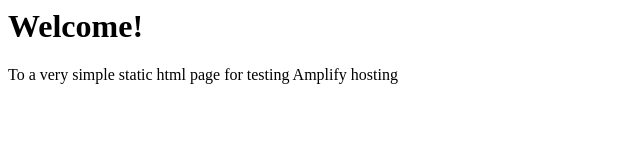
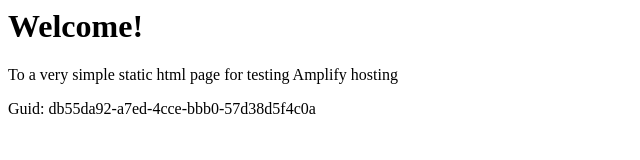
Before and after one commit to aws-aemilia-arn/Github-PR-Commit-Integration-Test-DoNotTouch-Gith-OKSLNVO2-v1-prod-eu-north-1, a website: page src/index.html in a window 1280 px wide. Shown: the whole page, without its empty margins (0-640 px from the left). Drawn offline with Linux system fonts and the light colour scheme.

Commit message:
commit from integ tests

```diff
--- a/src/index.html
+++ b/src/index.html
@@ -1,3 +1,5 @@
+
+
 <html lang="en">
 
 <head>
@@ -10,6 +12,6 @@
 <body>
     <h1>Welcome!</h1>
     <p>To a very simple static html page for testing Amplify hosting</p>
-</body>
+    <p>Guid: db55da92-a7ed-4cce-bbb0-57d38d5f4c0a</p></body>
 
 </html>
```
